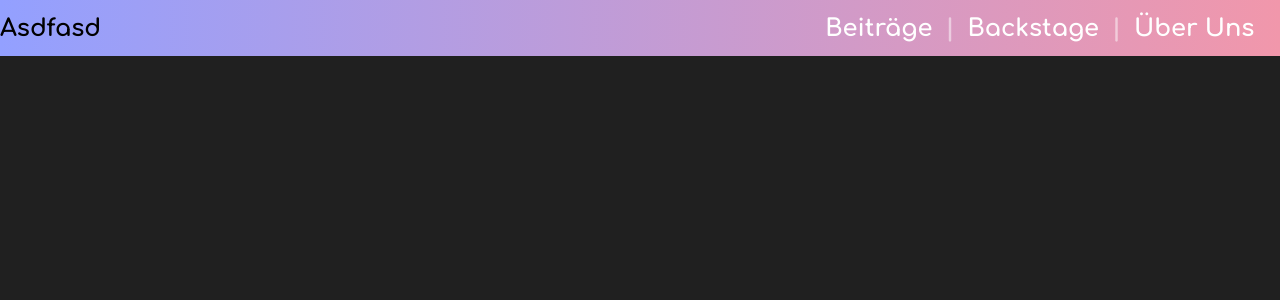
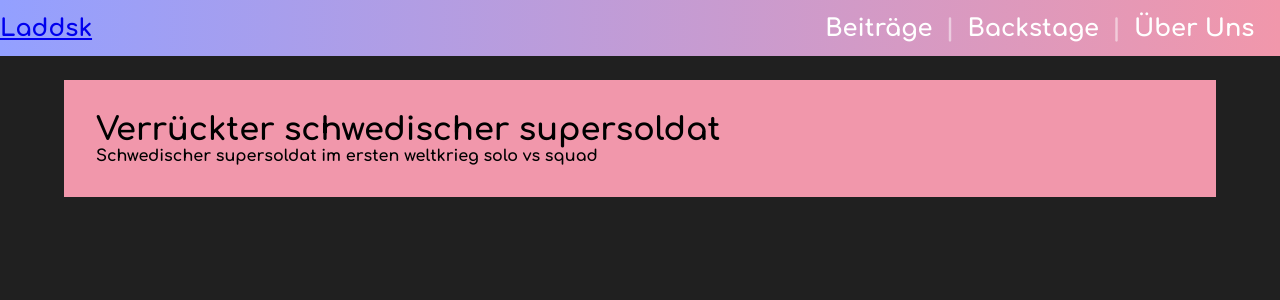
Before and after one commit to Thomas-bent/React-seminar, a React (Create React App) app: page /beitraege in a window 1280 px wide. Shown: the top 300 px of the page. Built offline with nearby package versions, Linux system fonts and the light colour scheme.

Commit message:
erstellen der Seiten.

```diff
--- /dev/null
+++ b/src/About.jsx
@@ -0,0 +1,7 @@
+import React from 'react'
+
+export const About = () => {
+  return (
+    <div>About</div>
+  )
+}
--- a/src/App.js
+++ b/src/App.js
@@ -1,6 +1,8 @@
 import { Header } from "./Header";
 import { Routes, Route } from "react-router-dom";
 import { Homepage } from "./Homepage";
+import { Beitraege } from "./Beitraege"
+import {About } from "./About"
 
 function App() {
   return (
@@ -8,6 +10,8 @@ function App() {
       <Header />
       <Routes>
         <Route path="/" element={ <Homepage /> }/>
+        <Route path="/beitraege" element={ <Beitraege />} />
+        <Route path="/about" element={ <About /> } />
       </Routes>
     </div>
   );
--- /dev/null
+++ b/src/Beitraege.jsx
@@ -0,0 +1,12 @@
+import React from 'react'
+import beitraegeContainer from './beitragContainer.json'
+import Style from './Beitraege.module.css'
+import {EinzelBeitrag} from './EinzelBeitrag'
+
+export const Beitraege = () => {
+  return (
+    <div className={ Style.container }>
+      <EinzelBeitrag name={ beitraegeContainer[0].name } beschreibung={ beitraegeContainer[0].beschreibung } />
+    </div>
+  )
+}
--- /dev/null
+++ b/src/Beitraege.module.css
@@ -0,0 +1,6 @@
+.container {
+    padding-top: 5rem;
+    display: flex;
+    justify-content: center;
+
+}
--- /dev/null
+++ b/src/EinzelBeitraege.module.css
@@ -0,0 +1,5 @@
+.container {
+    padding: 2rem;
+    background-color: var(--purple);
+    width: 90vw;
+}
--- /dev/null
+++ b/src/EinzelBeitrag.jsx
@@ -0,0 +1,11 @@
+import React from 'react'
+import Style from './EinzelBeitraege.module.css'
+
+export const EinzelBeitrag = (props) => {
+  return (
+    <div className={ Style.container }>
+        <h1>{ props.name }</h1>
+        <p>{ props.beschreibung }</p>
+    </div>
+  )
+}
--- a/src/Header.jsx
+++ b/src/Header.jsx
@@ -5,15 +5,15 @@ import Style from './Header.module.css'
 export const Header = () => {
   return (
     <div className={ Style.navbar_container }>
-        <div className="logo">
-            asdfasd
+        <div className={ Style.logo }>
+            <Link to='/'>laddsk</Link>
         </div>
         <ul className={ Style.navbar_list }>
-          <li className={ Style.topic }><Link to="/"><p className={ Style.directlinks }>Beiträge</p></Link></li>
+          <li className={ Style.topic }><Link to="/beitraege"><p className={ Style.directlinks }>Beiträge</p></Link></li>
           <li className={ Style.nav_spacer }>|</li>
-          <li className={ Style.topic }><Link to="/">Backstage</Link></li>
+          <li className={ Style.topic }><Link to="/backstage"><p className={ Style.directlinks }>Backstage</p></Link></li>
           <li className={ Style.nav_spacer }>|</li>
-          <li className={ Style.topic }><Link to="/">Über Uns</Link></li>
+          <li className={ Style.topic }><Link to="/about"><p className={ Style.directlinks }>Über Uns</p></Link></li>
         </ul>
     </div>
   )
--- a/src/Header.module.css
+++ b/src/Header.module.css
@@ -80,5 +80,4 @@
 }
 .directlinks {
     font-family: 'Comfortaa', sans-serif;
-    font-weight: 700;
 }
--- /dev/null
+++ b/src/beitragContainer.json
@@ -0,0 +1,7 @@
+[
+    {
+        "name": "Verrückter schwedischer supersoldat",
+        "beschreibung": "Schwedischer supersoldat im ersten weltkrieg solo vs squad",
+        "link": "https://www.youtube.com"
+    }
+]
```
Also changed, not shown: src/Backstage.jsx (added, +7 -0 lines), res/logo_neu.svg (added).
